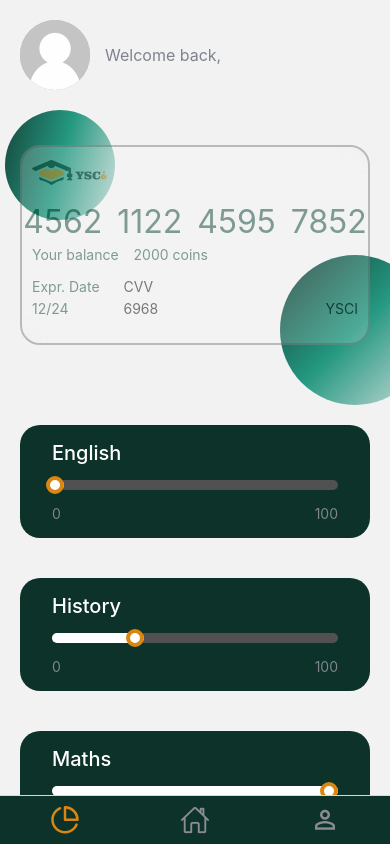
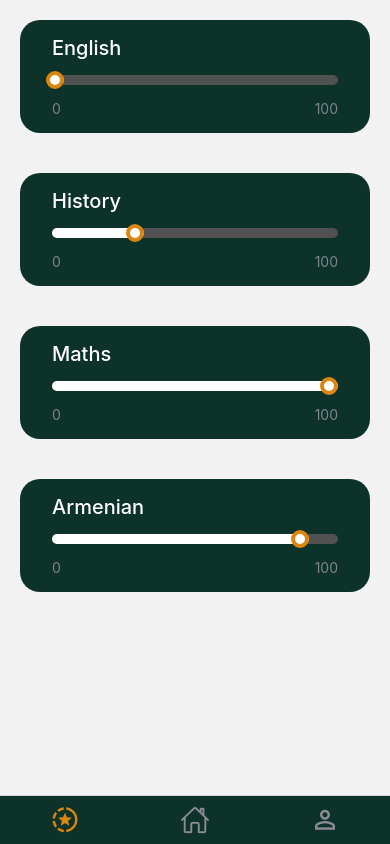
Before and after one commit to Arthur-Mirzoyan/Quick-Coin, a React Native app: screen /main in a window 390 px wide. Built offline with nearby package versions, Linux system fonts and the light colour scheme.

Commit message:
changed my balance to progress, updated progress screen

```diff
--- a/src/app/screens/MainScreen/MainScreen.tsx
+++ b/src/app/screens/MainScreen/MainScreen.tsx
@@ -6,9 +6,9 @@ import { Feather } from '@expo/vector-icons';
 import { Ionicons } from '@expo/vector-icons';
 import { MaterialCommunityIcons } from '@expo/vector-icons';
 // Screens
-import MyBalanceScreen from '@screens/MyBalance/MyBalance';
 // Stacks
 import ProfileStack from '@stacks/Profile.stack';
+import ProgressScreen from '@screens/Progress/Progress';
 
 const Tab = createBottomTabNavigator();
 
@@ -24,12 +24,12 @@ function MainScreen() {
       }}
     >
       <Tab.Screen
-        name="myBalance"
-        component={MyBalanceScreen}
+        name="progress"
+        component={ProgressScreen}
         options={{
           tabBarIcon: ({ focused }) => (
-            <Feather
-              name="pie-chart"
+            <MaterialCommunityIcons
+              name="progress-star"
               size={30}
               color={focused ? variables.colors.tertiary : variables.colors.tabIconColor}
             />
@@ -38,7 +38,7 @@ function MainScreen() {
       />
       <Tab.Screen
         name="home"
-        component={MyBalanceScreen}
+        component={ProgressScreen}
         options={{
           tabBarIcon: ({ focused }) => (
             <Ionicons
--- a/src/app/screens/MyBalance/MyBalance.tsx
+++ /dev/null
@@ -1,37 +0,0 @@
-import React from 'react';
-import { ScrollView, View } from 'react-native';
-import { styles } from './MyBalance.style';
-// Models
-import { BalanceCardModel } from '@models/BalanceCard.model';
-// Custom
-import { BalanceCard } from '@components/BalanceCard/BalanceCard';
-import { UserCard } from '@components/UserCard/UserCard';
-import { SubjectProgressCard } from '@components/SubjectProgressCard/SubjectProgressCard';
-import { useUser } from '@providers/user.provider';
-
-function MyBalanceScreen() {
-  const sampleCard: BalanceCardModel = {
-    balance: 2000,
-    code: '4562 1122 4595 7852',
-    cvv: 6968,
-    expMonth: 12,
-    expYear: 24,
-  };
-
-  const { userInfo } = useUser();
-
-  return (
-    <ScrollView contentContainerStyle={styles.container}>
-      <UserCard user={userInfo} onPress={() => {}} />
-      <BalanceCard {...sampleCard} />
-      <View style={{ gap: 40 }}>
-        <SubjectProgressCard title="English" coinsGained={0} totalCoins={100} />
-        <SubjectProgressCard title="History" coinsGained={32} totalCoins={100} />
-        <SubjectProgressCard title="Maths" coinsGained={100} totalCoins={100} />
-        <SubjectProgressCard title="Armenian" coinsGained={90} totalCoins={100} />
-      </View>
-    </ScrollView>
-  );
-}
-
-export default MyBalanceScreen;
--- a/src/app/screens/MyBalance/MyBalance.style.tsx
+++ b/src/app/screens/Progress/Progress.style.tsx
@@ -5,6 +5,6 @@ export const styles = StyleSheet.create({
   container: {
     flexGrow: 1,
     padding: variables.paddings.xl,
-    gap: 20
+    gap: 40
   },
 });
--- /dev/null
+++ b/src/app/screens/Progress/Progress.tsx
@@ -0,0 +1,18 @@
+import React from 'react';
+import { ScrollView } from 'react-native';
+import { styles } from './Progress.style';
+// Custom
+import { SubjectProgressCard } from '@components/SubjectProgressCard/SubjectProgressCard';
+
+function ProgressScreen() {
+  return (
+    <ScrollView contentContainerStyle={styles.container}>
+      <SubjectProgressCard title="English" coinsGained={0} totalCoins={100} />
+      <SubjectProgressCard title="History" coinsGained={32} totalCoins={100} />
+      <SubjectProgressCard title="Maths" coinsGained={100} totalCoins={100} />
+      <SubjectProgressCard title="Armenian" coinsGained={90} totalCoins={100} />
+    </ScrollView>
+  );
+}
+
+export default ProgressScreen;
```
